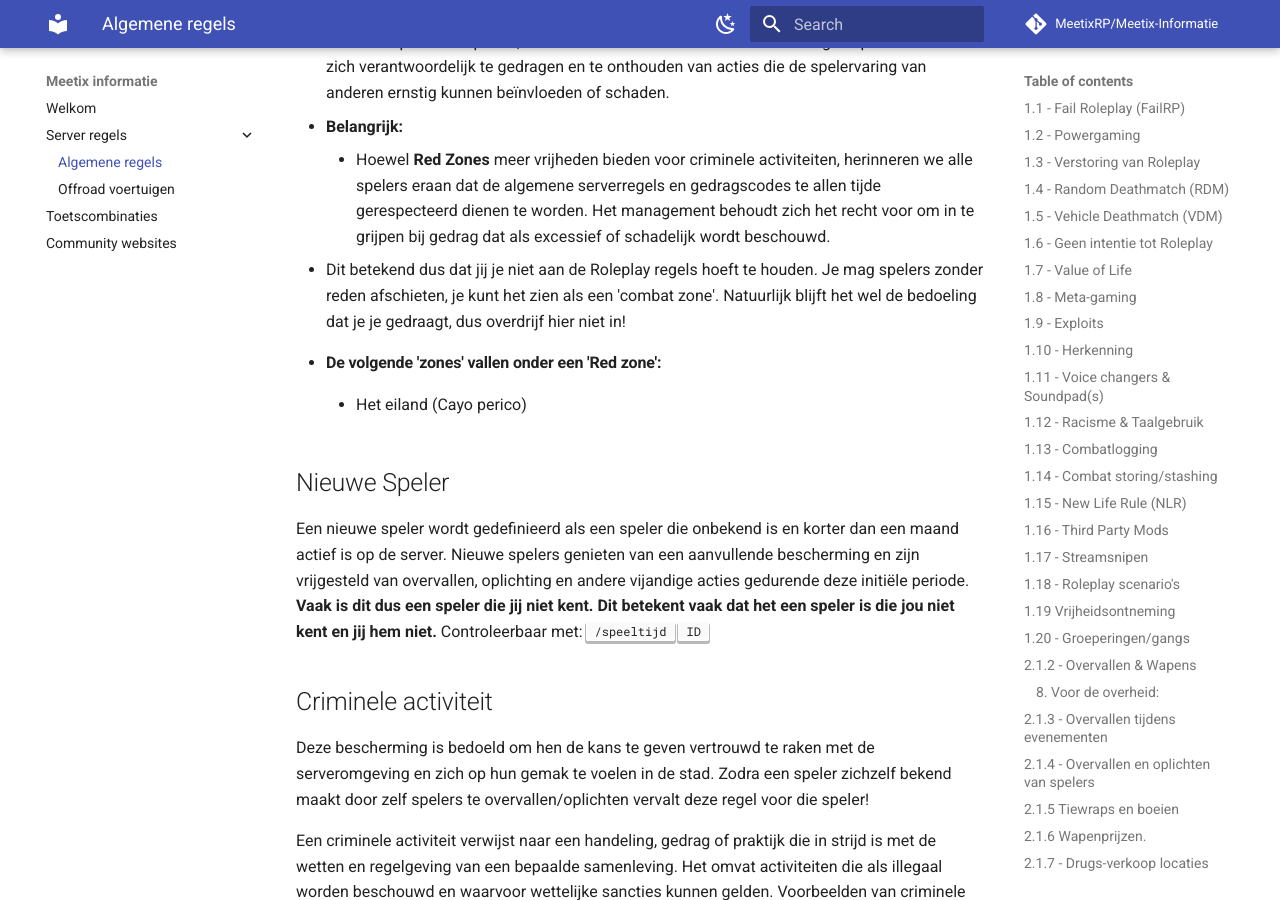
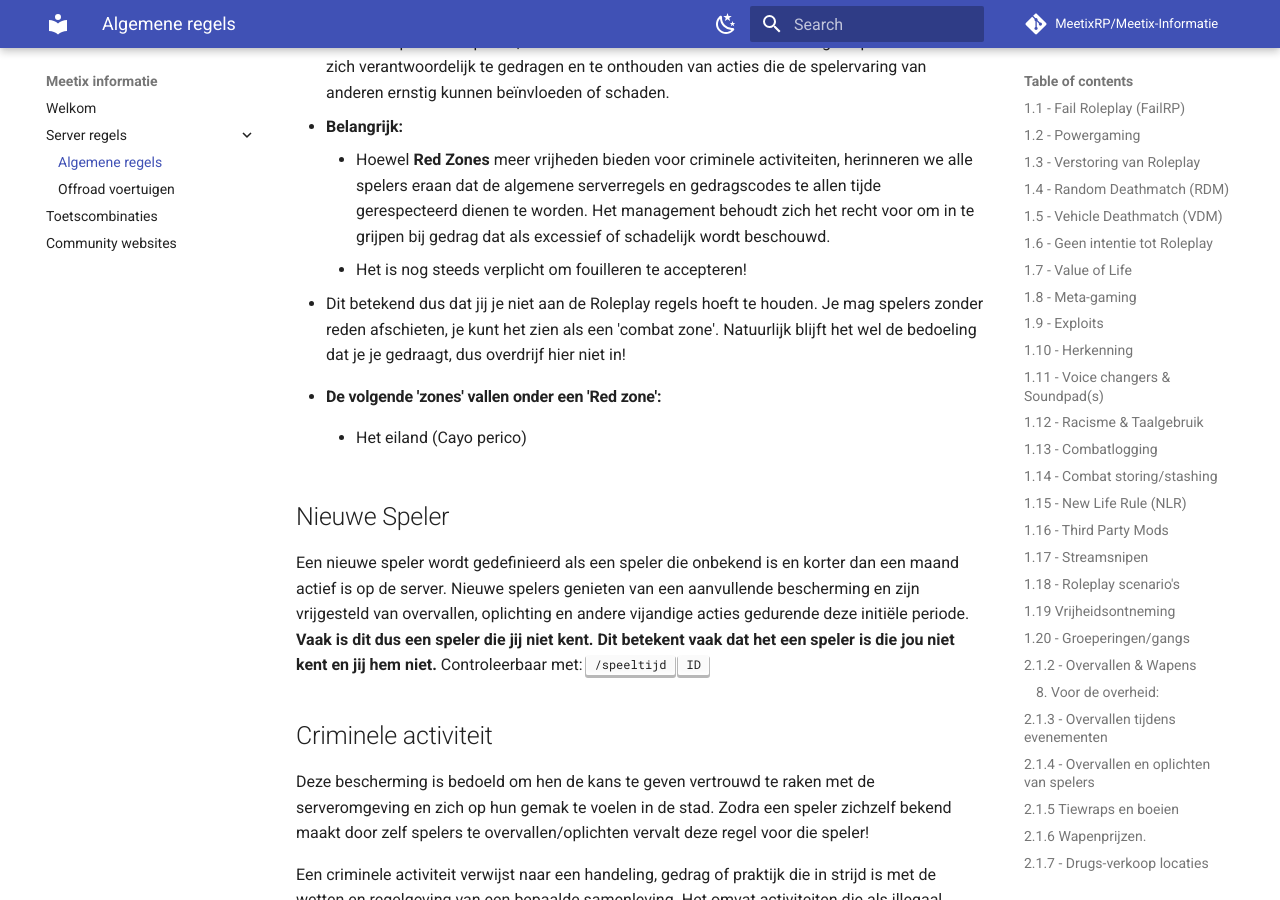
Before and after one commit to MeetixRP/Meetix-Informatie, an MkDocs documentation site: the page built from docs/algemeneregels.md, in a window 1280 px wide and 900 px high, scrolled down 18268 px. Built offline with MkDocs 1.6.1 and Material for MkDocs 9.7.7, drawn with Linux system fonts in a browser that asks for light colours; comment, search, counter and statistics services are not loaded.

Commit message:
Update algemeneregels.md

```diff
--- a/docs/algemeneregels.md
+++ b/docs/algemeneregels.md
@@ -532,6 +532,7 @@ Om een veilige en realistische roleplay-ervaring te waarborgen, hanteren we stri
   - In tegenstelling tot **Green Zones**, staan **Red Zones** toe dat spelers zich overgeven aan criminele activiteiten, inclusief maar niet beperkt tot limietloos scammen, gijzelnemen, schieten op andere spelers, en het uitvoeren van overvallen. We moedigen spelers aan om zich verantwoordelijk te gedragen en te onthouden van acties die de spelervaring van anderen ernstig kunnen beïnvloeden of schaden.
   - **Belangrijk:**
     - Hoewel **Red Zones** meer vrijheden bieden voor criminele activiteiten, herinneren we alle spelers eraan dat de algemene serverregels en gedragscodes te allen tijde gerespecteerd dienen te worden.  Het management behoudt zich het recht voor om in te grijpen bij gedrag dat als excessief of schadelijk wordt beschouwd.
+    - Het is nog steeds verplicht om fouilleren te accepteren!
   - Dit betekend dus dat jij je niet aan de Roleplay regels hoeft te houden. Je mag spelers zonder reden afschieten, je kunt het zien als een 'combat zone'. Natuurlijk blijft het wel de bedoeling dat je je gedraagt, dus overdrijf hier niet in!
 
   - #### De volgende 'zones' vallen onder een 'Red zone':
```
